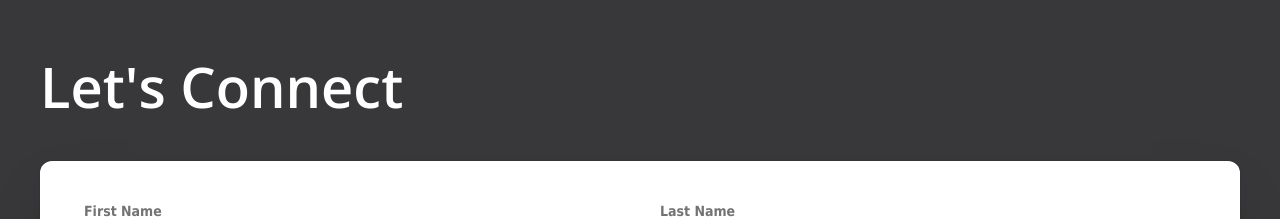
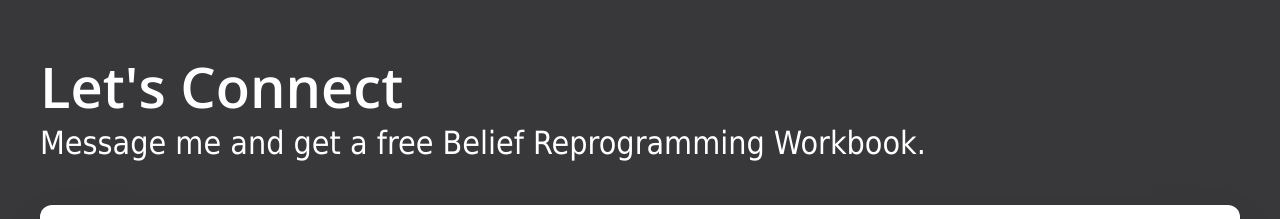
Before and after one commit to michaelzick/michaelzick.com, a Next.js app: page / in a window 1280 px wide. Shown: the part 5220-5439 px from the top of the page. Built offline with nearby package versions, Linux system fonts and the light colour scheme; no server answers.

Commit message:
feat: Add a call to action for a free Belief Reprogramming Workbook on the connect section.

```diff
--- a/components/HomePageContent.tsx
+++ b/components/HomePageContent.tsx
@@ -160,6 +160,9 @@ export default function HomePageContent() {
             <h2 className="text-[48px] font-semibold leading-tight md:text-[56px] text-left">
               Let&apos;s Connect
             </h2>
+            <p className="text-[28px] leading-snug text-white md:text-[32px]">
+              Message me and get a free Belief Reprogramming Workbook.
+            </p>
           </FadeInSection>
 
           <FadeInSection className="bg-white text-black rounded-xl p-4 sm:p-8 md:p-10 shadow-2xl ring-1 ring-black/5">
```
